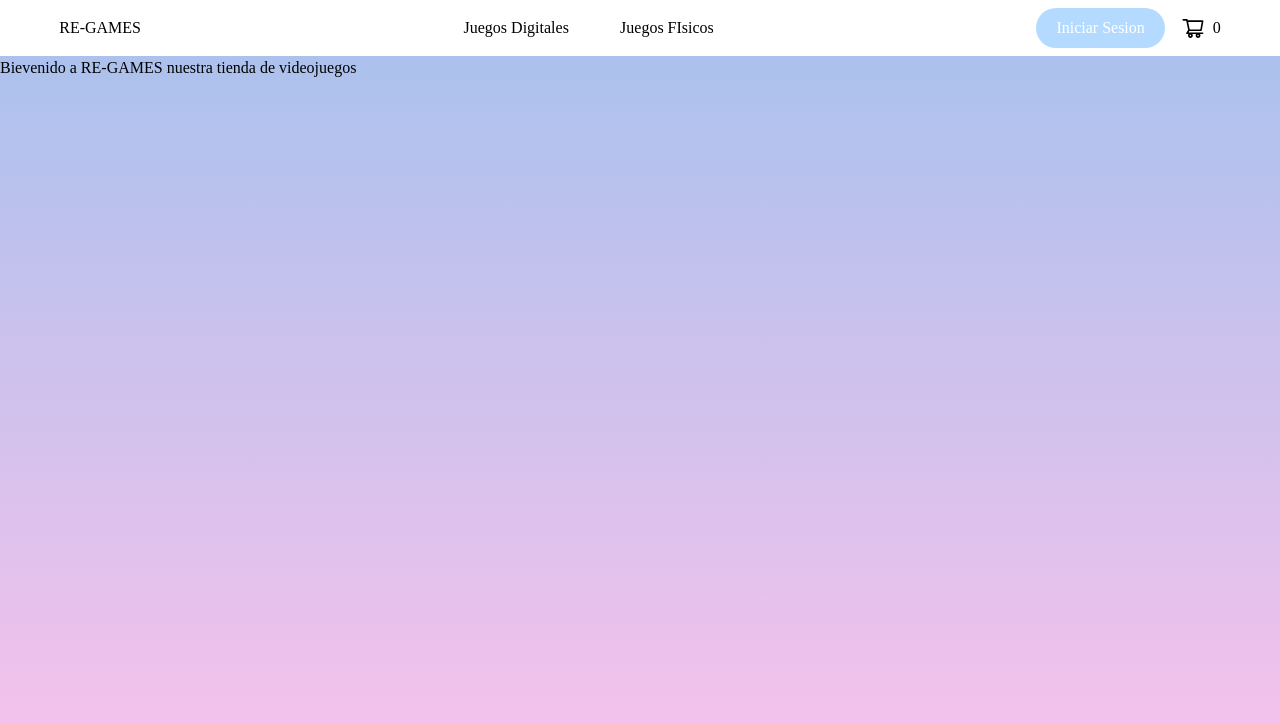
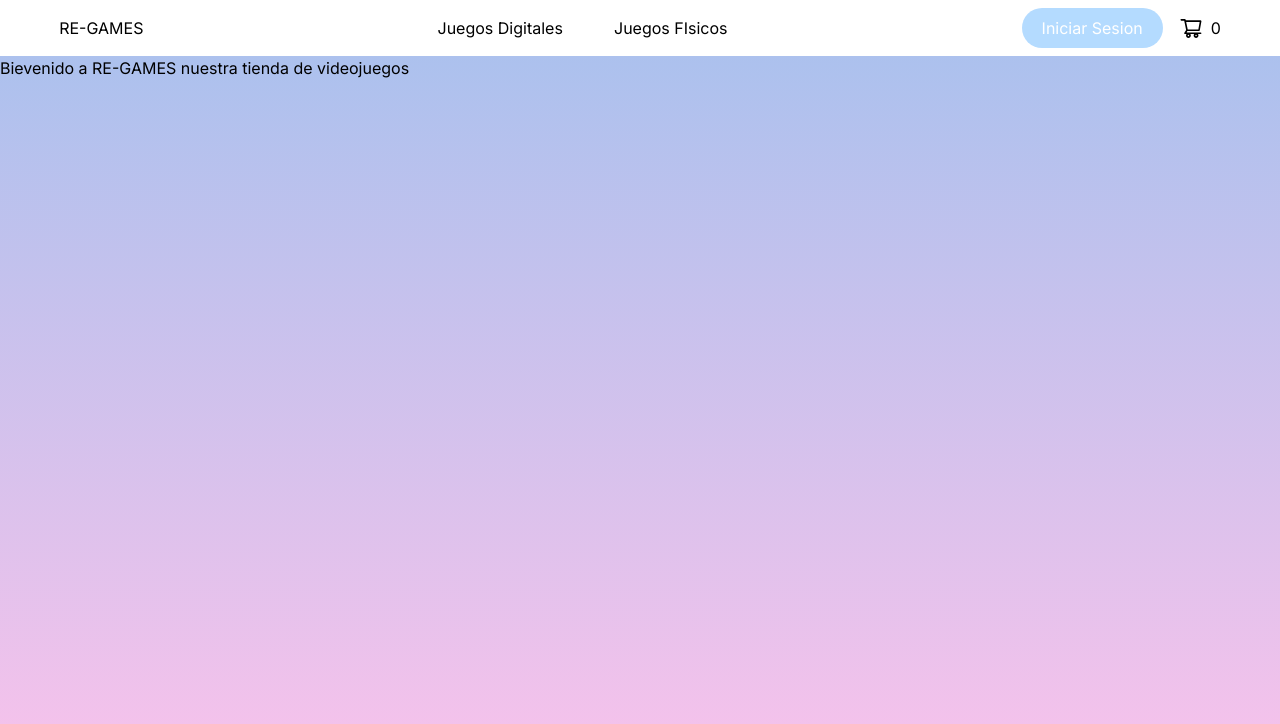
Before and after one commit to Faziuss/PreEntrega1-Platero, a React (Create React App) app: page / in a window 1280 px wide. Shown: the top 724 px of the page. Built offline with nearby package versions, Linux system fonts and the light colour scheme.

Commit message:
added inter font

```diff
--- a/src/App.js
+++ b/src/App.js
@@ -3,7 +3,7 @@ import ItemListContainer from "./components/ItemListContainer/ItemListContainer"
 
 function App() {
   return (
-    <div className="font-[Poppins] bg-gradient-to-t from-[#fbc2eb] to-[#a6c1ee] h-screen">
+    <div className="bg-gradient-to-t from-[#fbc2eb] to-[#a6c1ee] h-screen">
       <NavBar />
       <ItemListContainer
         greeting={"Bievenido a RE-GAMES nuestra tienda de videojuegos"}
--- a/src/index.css
+++ b/src/index.css
@@ -1,3 +1,11 @@
+@import url('https://fonts.googleapis.com/css2?family=DM+Sans:opsz,wght@9..40,100;9..40,200;9..40,300;9..40,400;9..40,500;9..40,600;9..40,700;9..40,800;9..40,900;9..40,1000&family=Inter:wght@100;200;300;400;500;600;700;800;900&display=swap');
+
 @tailwind base;
 @tailwind components;
 @tailwind utilities;
+
+@layer base {
+    html {
+      font-family: "Inter", sans-serif;
+    }
+  }
```
